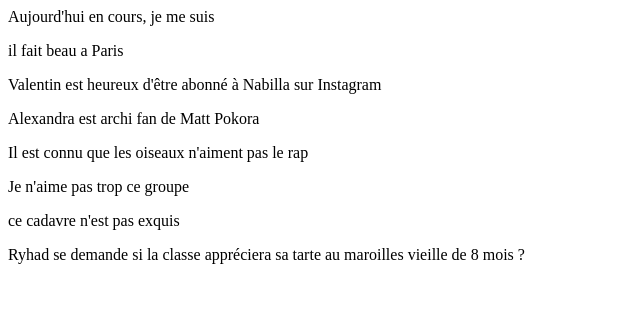
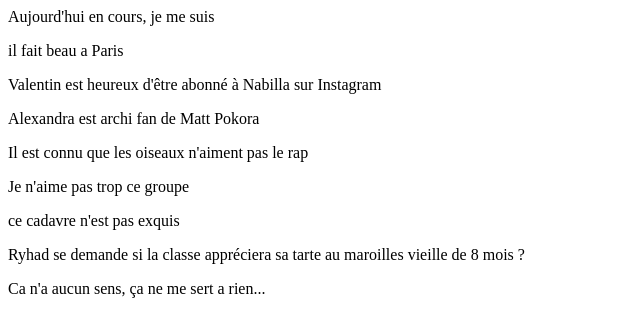
Before and after one commit to RyderBlack/cadavre_exquis, a plain HTML site: page index.html in a window 1280 px wide. Shown: the whole page, without its empty margins (0-640 px from the left). Drawn offline with Linux system fonts and the light colour scheme.

Commit message:
commit val2

```diff
--- a/index.html
+++ b/index.html
@@ -6,3 +6,4 @@
 <p>Je n'aime pas trop ce groupe</p>
 <p>ce cadavre n'est pas exquis</p>
 <p>Ryhad se demande si la classe appréciera sa tarte au maroilles vieille de 8 mois ?</p>
+<p>Ca n'a aucun sens, ça ne me sert a rien...</p>
```
